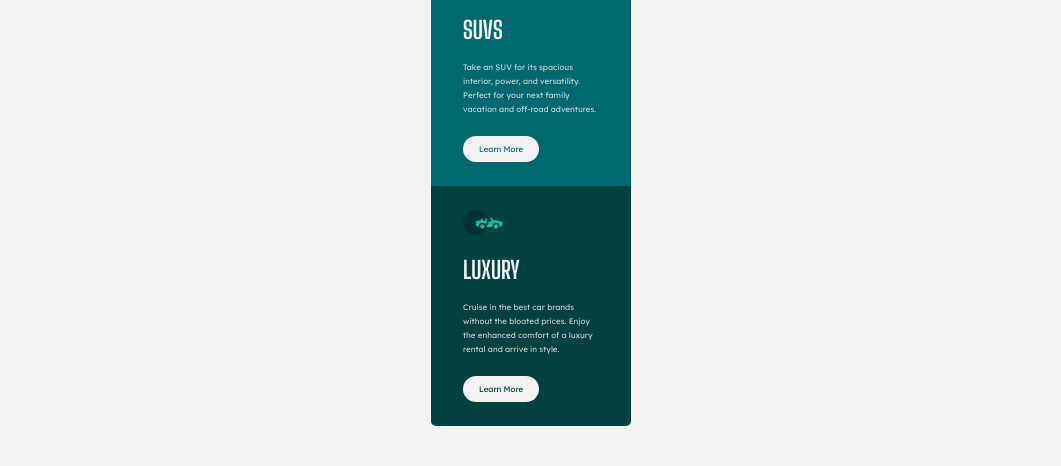
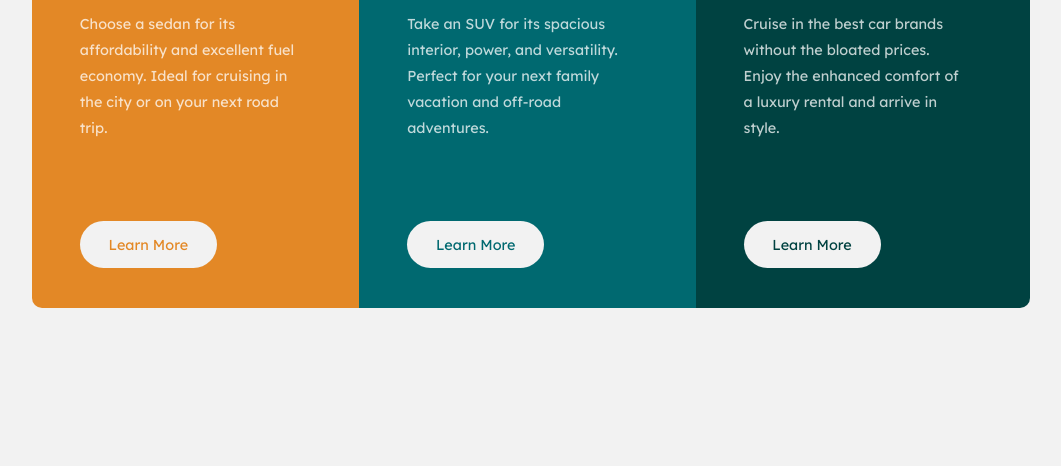
Before and after one commit to leankhanh/mockup3, a plain HTML site: page index.html in a window 1536 px wide. Shown: the part 334-800 px from the top of the page, without its empty margins (237-1298 px from the left). Drawn offline with Linux system fonts and the light colour scheme.

Commit message:
Finish mockup #3

```diff
--- a/css/style.css
+++ b/css/style.css
@@ -86,5 +86,42 @@ button {
 
 @media only screen and (min-width: 1440px) {
     /* For desktop: */
+    .container {
+        display: flex;
+        width: 65%;
+    }
 
+    .sedans {
+        border-radius: 10px 0 0 10px;
+        padding: 2.5em 3em;
+    }
+
+    .suv {
+        padding: 2.5em 3em;
+    }
+
+    .luxury {
+        border-radius: 0 10px 10px 0;
+        padding: 2.5em 3em;
+    }
+
+    img {
+        width: 60px;
+        margin-bottom: 2em;
+    }
+
+    h1 {
+        font-size: 2.4em;
+    }
+
+    p {
+        font-size: 0.9em;
+        margin-right: 1.1em;
+        line-height: 1.8em;
+    }
+
+    button {
+        font-size: 0.9em;
+        margin-top: 3em;
+    }
 }
```
